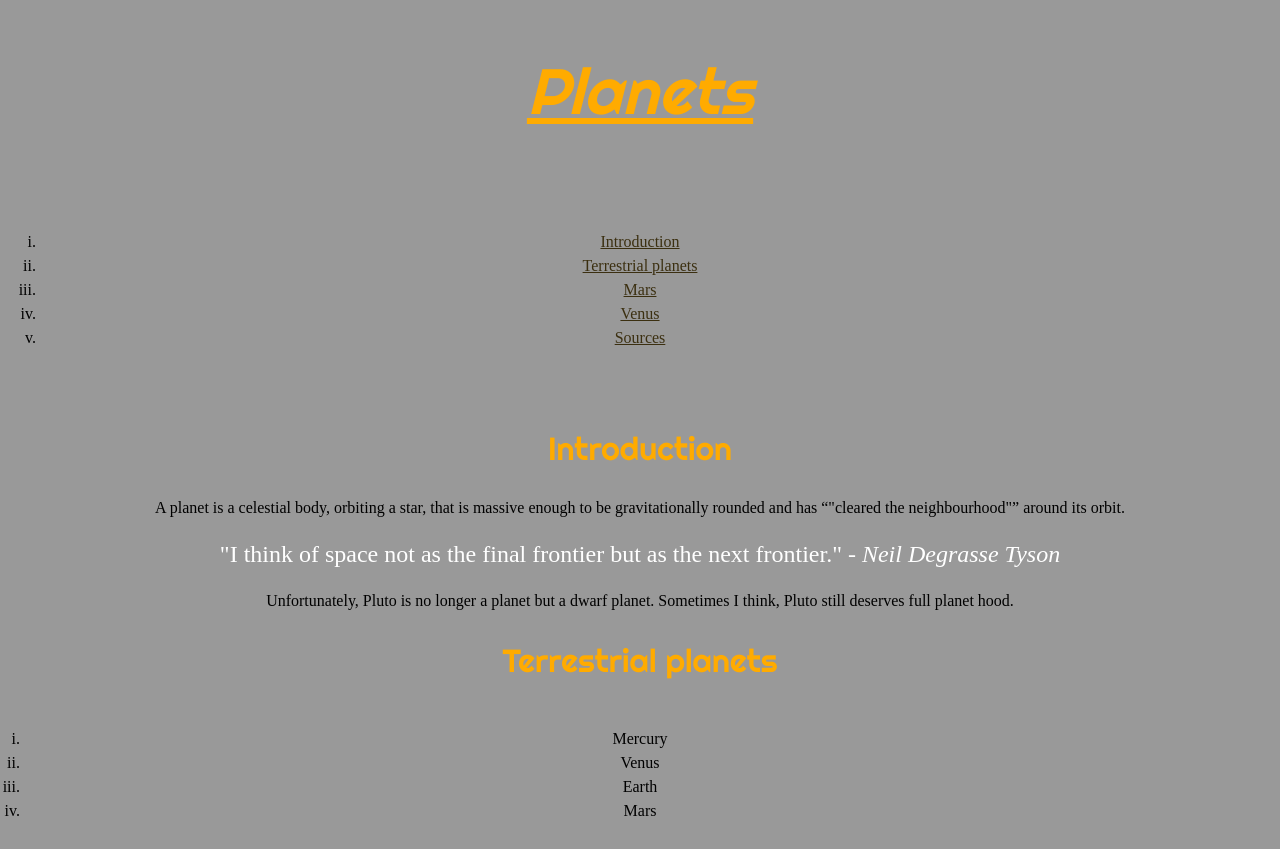
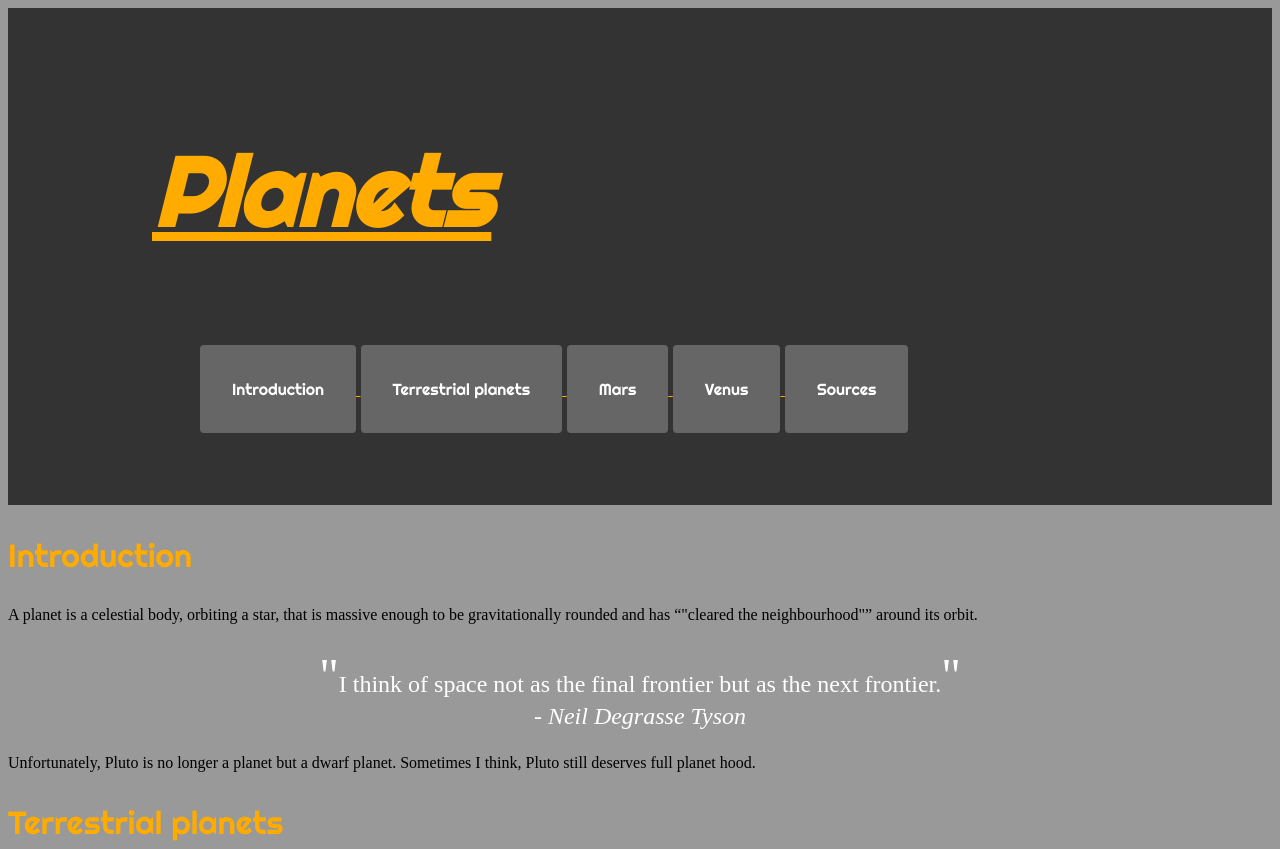
Before and after one commit to samzah/dsn1674-assignment-4, a plain HTML site: page index.html in a window 1280 px wide. Shown: the top 849 px of the page. Drawn offline with Linux system fonts and the light colour scheme; a web font is replaced by a local one.

Commit message:
Went ham on the code

```diff
--- a/css/style.css
+++ b/css/style.css
@@ -2,17 +2,24 @@ html {
     background-color: #999;
     font-family: 'Slabo 13px', serif;
     font-size: 1rem;
-    text-align: center;
+    margin: 0;
 }
 
-h1{
+header {
   font-weight: normal;
-  font-size: 4rem;
-  font-style: italic;
+  font-style: none;
+  font-size: 3rem;
   text-decoration: underline;
   font-family: 'Righteous', cursive;
   line-height: 1.5;
   color: #FFAB00;
+  background-color: #333;
+  padding: 1em 2em 0.5em 3em;
+  margin: 0;
+}
+
+header h1{
+  font-style: italic;
 }
 
 h2{
@@ -29,16 +36,40 @@ ol {
   padding: 1rem;
   line-height: 1.5;
   font-size: 1rem;
+  margin: 2rem;
 }
 
-nav {
+a {
+  display: block;
+
+}
+
+nav ul {
+list-style: none;
+margin: 0;
+padding: 0;
+}
+
+nav li {
+  display: inline-block; /* a block is a box by itself on a line, where as inline-block is several boxes on the same line */
+}
+
+nav a {
+  dipslay: inline-block;
+  padding: 0.5em 0.75em;
+  color: white;
+  text-decoration: none;
+  border-radius: 4px;
   list-style-type: none;
-  padding: 1rem;
+  padding: 2rem;
+  background-color: #666;
+  text-align: center;
 }
 
 blockquote{
   font-size: 1.5rem;
   color: white;
+  text-align: center;
 }
 
 figcaption{
@@ -55,5 +86,26 @@ a {
 }
 
 a:hover {
-  color: white
+  color: black
 }
+
+blockquote span{
+  font-size: 3rem;
+}
+
+blockquote div{
+text-align: center;
+}
+
+figure {
+  border-radius: 20px;
+  border: solid;
+  list-style-type: none;
+  padding: 2rem;
+  background-color: #666;
+  text-align: center;
+}
+
+img {
+  width: 100%;
+}
--- a/index.html
+++ b/index.html
@@ -6,7 +6,8 @@
 <link href="css/style.css" rel="stylesheet">
 <link href='http://fonts.googleapis.com/css?family=Righteous|Slabo+13px' rel='stylesheet' type='text/css'>
 
-<main>
+<header>
+
 	<h1>Planets</h1>
 		<nav>
 			<ol>
@@ -18,9 +19,13 @@
 			</ol>
 		</nav>
 
+</header>
+
+<body>
+
 	<h2 id="introduction">Introduction</h2>
 		<p>A planet is a celestial body, orbiting a star, that is massive enough to be gravitationally rounded and has <q>"cleared the neighbourhood"</q> around its orbit.</p>
-		<blockquote>"I think of space not as the final frontier but as the next frontier." - <cite>Neil Degrasse Tyson</cite></blockquote>
+		<blockquote><span>"</span>I think of space not as the final frontier but as the next frontier.<span>"</span> <div> - <cite>Neil Degrasse Tyson</cite> </div> </blockquote>
 		<p>Unfortunately, Pluto is no longer a planet but a dwarf planet. Sometimes I think, Pluto still deserves full planet hood.</p>
 
 	<h2 id="terrestrial">Terrestrial planets</h2>
@@ -59,7 +64,7 @@
 		<dt>Mean radius:</dt> <dd><data value="6051.8">6051.8km</data></dd>
 	</dl>
 
-</main>
+</body>
 
 <footer>
 	<h2 id="sources">Sources</h2>
```
